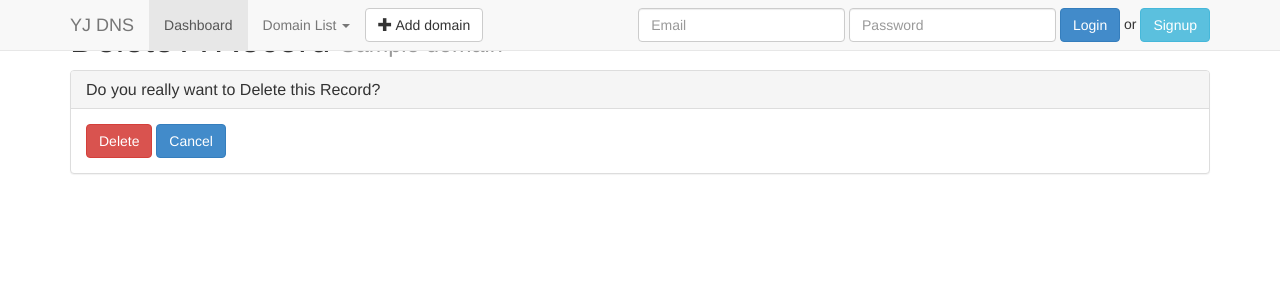
After one commit to dnsforever/dnsforever-web, a Flask app: template dnsserver/templates/domain_a_del.html in a window 1280 px wide. The commit adds this page. Shown: the top 300 px of the page. Run offline with Flask 2, Linux system fonts and the light colour scheme; the template is opened without the code that fills it: most values are stand-ins (such as "Sample title", 1, 10 or a date in 2020); some libraries are stand-ins or nearby versions.

Commit message:
A record delete.

```diff
--- a/dnsserver/templates/domain_a.html
+++ b/dnsserver/templates/domain_a.html
@@ -34,7 +34,7 @@ YJ DNS - Domain [{{ domain.domain }}]
             <th>{{ record.key or '' }}</th>
             <th>
               <a href="{{ url_for('domain.record_a_edit', domain=domain.domain, record_id=record.id) }}" class="btn btn-warning btn-xs">Edit</a>
-              <a href="{{ '' }}" class="btn btn-danger btn-xs">Delete</a>
+              <a href="{{ url_for('domain.record_a_delete', domain=domain.domain, record_id=record.id) }}" class="btn btn-danger btn-xs">Delete</a>
             </th>
         </tr>
         {% endfor %}
--- /dev/null
+++ b/dnsserver/templates/domain_a_del.html
@@ -0,0 +1,25 @@
+{% extends "base.html" %}
+
+{% block title %}
+YJ DNS - Domain [{{ domain.domain }}]
+{% endblock %}
+
+{% block head %}
+{% endblock %}
+
+{% block body %}
+<h1>Delete A Record <small>{{ domain.domain }}</small></h1>
+
+<form role="form" method="post">
+    <div class="panel panel-default">
+        <div class="panel-heading">
+            <h3 class="panel-title">Do you really want to Delete this Record?</h3>
+        </div>
+        <div class="panel-body">
+            <button type="submit" class="btn btn-danger">Delete</button>
+            <a href="{{ url_for('domain.record_a', domain=domain.domain) }}" class="btn btn-primary">Cancel</a>
+        </div>
+    </div>
+</form>
+
+{% endblock %}
```
Also changed, not shown: dnsserver/domain.py (+23 -0 lines).
